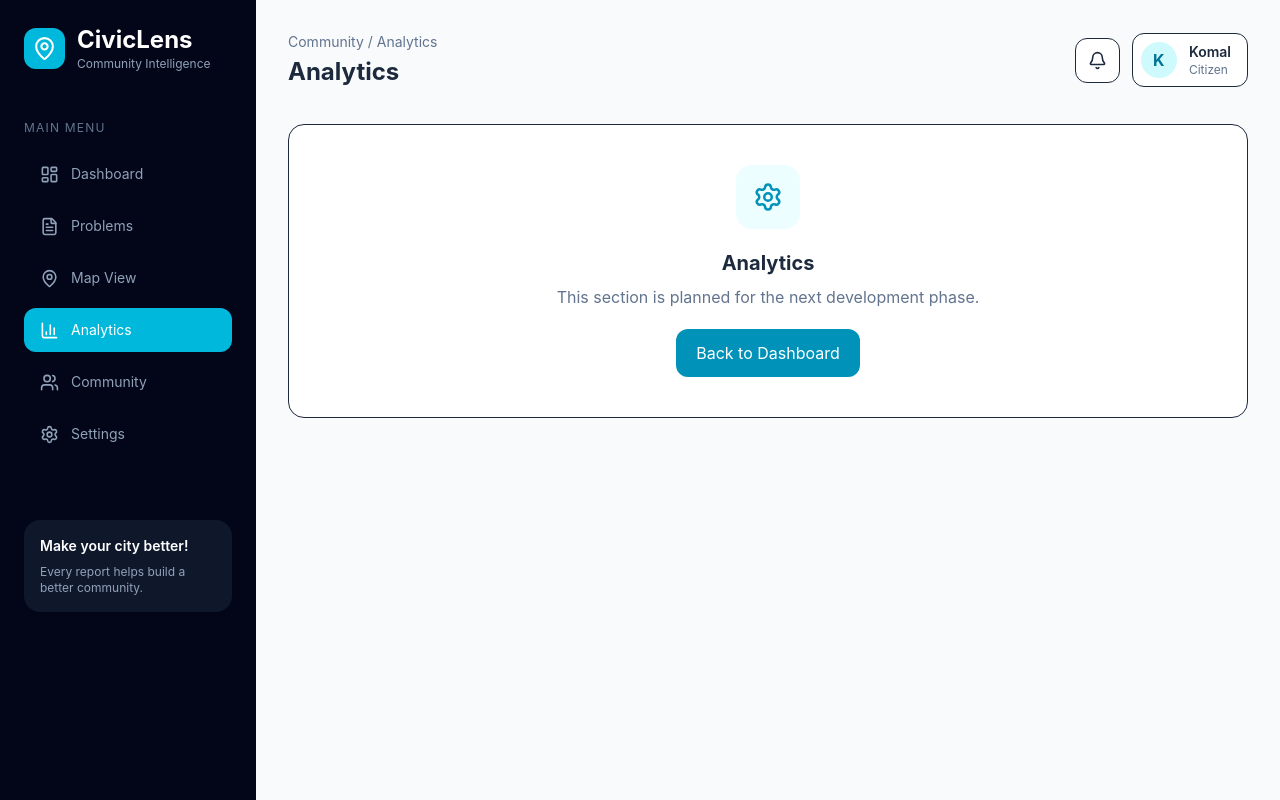
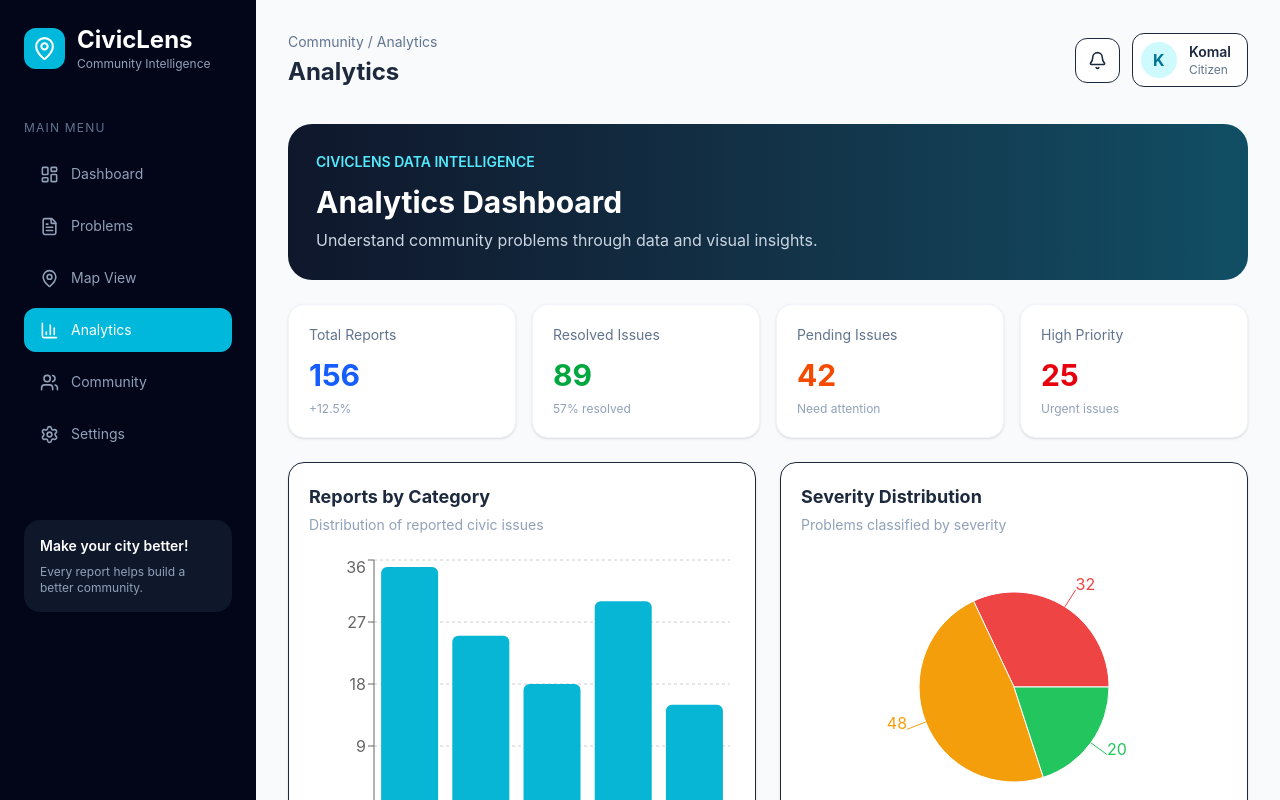
Before and after one commit to komalmakar513/CivicLens, a React app in the folder frontend/: page / in a window 1280 px wide. Both pictures are taken after a click on the button "Analytics". Shown: the top 800 px of the page. Built offline with nearby package versions, Linux system fonts and the light colour scheme; the HTML template or start-up script is replaced by a standard one.

Commit message:
Integrate analytics dashboard with interactive charts

```diff
--- /dev/null
+++ b/frontend/src/Analytics.jsx
@@ -0,0 +1,182 @@
+
+import {
+    BarChart, Bar, XAxis, YAxis, CartesianGrid, Tooltip,
+    ResponsiveContainer, PieChart, Pie, Cell,
+    LineChart, Line, Legend
+} from 'recharts'
+
+const categoryData = [
+    { name: 'Road Damage', reports: 35 },
+    { name: 'Garbage', reports: 25 },
+    { name: 'Streetlight', reports: 18 },
+    { name: 'Waterlogging', reports: 30 },
+    { name: 'Footpath', reports: 15 },
+]
+
+const severityData = [
+    { name: 'High', value: 32, color: '#ef4444' },
+    { name: 'Medium', value: 48, color: '#f59e0b' },
+    { name: 'Low', value: 20, color: '#22c55e' },
+]
+
+const monthlyData = [
+    { month: 'Jan', reports: 18, resolved: 12 },
+    { month: 'Feb', reports: 25, resolved: 18 },
+    { month: 'Mar', reports: 30, resolved: 21 },
+    { month: 'Apr', reports: 22, resolved: 17 },
+    { month: 'May', reports: 38, resolved: 28 },
+    { month: 'Jun', reports: 45, resolved: 35 },
+]
+
+function Analytics() {
+    return (
+        <div className="space-y-6">
+
+            <section className="bg-gradient-to-r from-slate-900 to-cyan-900 text-white rounded-3xl p-7">
+                <p className="text-cyan-300 text-sm font-semibold">
+                    CIVICLENS DATA INTELLIGENCE
+                </p>
+                <h2 className="text-3xl font-bold mt-3">
+                    Analytics Dashboard
+                </h2>
+                <p className="text-slate-300 mt-2">
+                    Understand community problems through data and visual insights.
+                </p>
+            </section>
+
+            <section className="grid grid-cols-1 sm:grid-cols-2 xl:grid-cols-4 gap-4">
+
+                {[
+                    { title: 'Total Reports', value: '156', change: '+12.5%', color: 'text-blue-600' },
+                    { title: 'Resolved Issues', value: '89', change: '57% resolved', color: 'text-green-600' },
+                    { title: 'Pending Issues', value: '42', change: 'Need attention', color: 'text-orange-600' },
+                    { title: 'High Priority', value: '25', change: 'Urgent issues', color: 'text-red-600' },
+                ].map(item => (
+                    <div key={item.title} className="bg-white rounded-2xl border border-slate-100 p-5 shadow-sm">
+                        <p className="text-sm text-slate-500">{item.title}</p>
+                        <h3 className={`text-3xl font-bold mt-3 ${item.color}`}>
+                            {item.value}
+                        </h3>
+                        <p className="text-xs text-slate-400 mt-2">{item.change}</p>
+                    </div>
+                ))}
+
+            </section>
+
+            <section className="grid grid-cols-1 xl:grid-cols-2 gap-6">
+
+                <div className="bg-white rounded-2xl border p-5 shadow-sm">
+                    <h3 className="font-bold text-lg">Reports by Category</h3>
+                    <p className="text-sm text-slate-400 mt-1 mb-5">
+                        Distribution of reported civic issues
+                    </p>
+
+                    <div className="h-72">
+                        <ResponsiveContainer width="100%" height="100%">
+                            <BarChart data={categoryData}>
+                                <CartesianGrid strokeDasharray="3 3" vertical={false} />
+                                <XAxis dataKey="name" tick={{ fontSize: 10 }} />
+                                <YAxis />
+                                <Tooltip />
+                                <Bar dataKey="reports" fill="#06b6d4" radius={[6, 6, 0, 0]} />
+                            </BarChart>
+                        </ResponsiveContainer>
+                    </div>
+                </div>
+
+                <div className="bg-white rounded-2xl border p-5 shadow-sm">
+                    <h3 className="font-bold text-lg">Severity Distribution</h3>
+                    <p className="text-sm text-slate-400 mt-1 mb-5">
+                        Problems classified by severity
+                    </p>
+
+                    <div className="h-72">
+                        <ResponsiveContainer width="100%" height="100%">
+                            <PieChart>
+                                <Pie
+                                    data={severityData}
+                                    dataKey="value"
+                                    nameKey="name"
+                                    cx="50%"
+                                    cy="50%"
+                                    outerRadius={95}
+                                    label
+                                >
+                                    {severityData.map(entry => (
+                                        <Cell key={entry.name} fill={entry.color} />
+                                    ))}
+                                </Pie>
+                                <Tooltip />
+                                <Legend />
+                            </PieChart>
+                        </ResponsiveContainer>
+                    </div>
+                </div>
+
+            </section>
+
+            <section className="bg-white rounded-2xl border p-5 shadow-sm">
+                <h3 className="font-bold text-lg">Monthly Reports Overview</h3>
+                <p className="text-sm text-slate-400 mt-1 mb-5">
+                    Reports received and issues resolved each month
+                </p>
+
+                <div className="h-80">
+                    <ResponsiveContainer width="100%" height="100%">
+                        <LineChart data={monthlyData}>
+                            <CartesianGrid strokeDasharray="3 3" />
+                            <XAxis dataKey="month" />
+                            <YAxis />
+                            <Tooltip />
+                            <Legend />
+                            <Line
+                                type="monotone"
+                                dataKey="reports"
+                                stroke="#0891b2"
+                                strokeWidth={3}
+                            />
+                            <Line
+                                type="monotone"
+                                dataKey="resolved"
+                                stroke="#16a34a"
+                                strokeWidth={3}
+                            />
+                        </LineChart>
+                    </ResponsiveContainer>
+                </div>
+            </section>
+
+            <section className="bg-white rounded-2xl border p-5 shadow-sm">
+                <h3 className="font-bold text-lg mb-5">Community Performance</h3>
+
+                <div className="space-y-5">
+                    {[
+                        { name: 'Issues Resolved', value: 57, color: 'bg-green-500' },
+                        { name: 'Issues Under Review', value: 27, color: 'bg-orange-500' },
+                        { name: 'New Reports', value: 16, color: 'bg-blue-500' },
+                    ].map(item => (
+                        <div key={item.name}>
+                            <div className="flex justify-between text-sm mb-2">
+                                <span className="font-medium">{item.name}</span>
+                                <span className="text-slate-500">{item.value}%</span>
+                            </div>
+                            <div className="h-3 bg-slate-100 rounded-full overflow-hidden">
+                                <div
+                                    className={`h-full ${item.color} rounded-full`}
+                                    style={{ width: `${item.value}%` }}
+                                />
+                            </div>
+                        </div>
+                    ))}
+                </div>
+            </section>
+
+            <p className="text-center text-xs text-slate-400">
+                © 2026 CivicLens | Community Analytics
+            </p>
+
+        </div>
+    )
+}
+
+export default Analytics
--- a/frontend/src/App.jsx
+++ b/frontend/src/App.jsx
@@ -8,6 +8,7 @@ import {
 
 import ReportProblem from './ReportProblem'
 import MapView from './MapView'
+import Analytics from './Analytics'
 
 const problems = [
   { id: 1, title: 'Large pothole on main road', category: 'Road Damage', location: 'Sector 15, Chandigarh', severity: 'High', status: 'In Progress' },
@@ -72,6 +73,7 @@ function App() {
             <th className="py-4">ACTION</th>
           </tr>
         </thead>
+
         <tbody>
           {data.map(p => (
             <tr key={p.id} className="border-b border-slate-100 hover:bg-slate-50">
@@ -79,17 +81,21 @@ function App() {
                 <p className="font-semibold text-sm">{p.title}</p>
                 <p className="text-xs text-slate-400">{p.category}</p>
               </td>
+
               <td className="py-4 text-sm text-slate-500">{p.location}</td>
+
               <td className="py-4">
                 <span className={`px-3 py-1 rounded-full text-xs ${severityColors[p.severity]}`}>
                   {p.severity}
                 </span>
               </td>
+
               <td className="py-4">
                 <span className={`px-3 py-1 rounded-full text-xs ${statusColors[p.status]}`}>
                   {p.status}
                 </span>
               </td>
+
               <td className="py-4">
                 <button
                   onClick={() => setSelectedProblem(p)}
@@ -100,6 +106,7 @@ function App() {
               </td>
             </tr>
           ))}
+
           {data.length === 0 && (
             <tr>
               <td colSpan="5" className="text-center py-10 text-slate-400">
@@ -121,6 +128,7 @@ function App() {
             <div className="bg-cyan-500 p-2 rounded-xl">
               <MapPin size={25} />
             </div>
+
             <div>
               <h1 className="text-2xl font-bold">CivicLens</h1>
               <p className="text-xs text-slate-400">Community Intelligence</p>
@@ -134,6 +142,7 @@ function App() {
           <nav className="space-y-2">
             {navigation.map(item => {
               const Icon = item.icon
+
               return (
                 <button
                   key={item.name}
@@ -162,13 +171,18 @@ function App() {
 
           <header className="flex flex-wrap items-center justify-between gap-4 mb-9">
             <div className="flex items-center gap-3">
-              <button className="md:hidden" onClick={() => setMenuOpen(!menuOpen)}>
+              <button
+                className="md:hidden"
+                onClick={() => setMenuOpen(!menuOpen)}
+              >
                 <Menu />
               </button>
+
               <div>
                 <p className="text-sm text-slate-500">
                   Community / {showReport ? 'Report Problem' : active}
                 </p>
+
                 <h2 className="text-2xl font-bold mt-1">
                   {showReport ? 'Report a Problem' : active}
                 </h2>
@@ -179,10 +193,12 @@ function App() {
               <button className="p-3 bg-white rounded-xl border">
                 <Bell size={19} />
               </button>
+
               <div className="flex items-center gap-3 bg-white p-2 pr-4 rounded-xl border">
                 <div className="w-9 h-9 rounded-full bg-cyan-100 text-cyan-700 flex items-center justify-center font-bold">
                   K
                 </div>
+
                 <div>
                   <p className="text-sm font-semibold">Komal</p>
                   <p className="text-xs text-slate-500">Citizen</p>
@@ -192,20 +208,33 @@ function App() {
           </header>
 
           {showReport ? (
+
             <ReportProblem onBack={() => setShowReport(false)} />
+
           ) : active === 'Map View' ? (
 
             <MapView />
+
+          ) : active === 'Analytics' ? (
+
+            <Analytics />
 
           ) : active === 'Problems' ? (
 
             <div className="space-y-6">
               <section className="bg-gradient-to-r from-slate-900 to-cyan-900 text-white rounded-3xl p-7">
-                <p className="text-cyan-300 text-sm font-semibold">COMMUNITY ISSUES</p>
-                <h2 className="text-3xl font-bold mt-3">Reported Problems</h2>
+                <p className="text-cyan-300 text-sm font-semibold">
+                  COMMUNITY ISSUES
+                </p>
+
+                <h2 className="text-3xl font-bold mt-3">
+                  Reported Problems
+                </h2>
+
                 <p className="text-slate-300 mt-2">
                   Explore and track infrastructure problems in your community.
                 </p>
+
                 <button
                   onClick={() => setShowReport(true)}
                   className="mt-5 bg-cyan-400 text-slate-950 font-semibold px-5 py-3 rounded-xl flex items-center gap-2"
@@ -217,6 +246,7 @@ function App() {
               <section className="bg-white rounded-2xl p-5 border">
                 <div className="flex items-center gap-2 border rounded-xl px-3 py-3 mb-5 max-w-md">
                   <Search size={18} className="text-slate-400" />
+
                   <input
                     value={search}
                     onChange={e => setSearch(e.target.value)}
@@ -224,9 +254,11 @@ function App() {
                     className="outline-none w-full text-sm"
                   />
                 </div>
+
                 <p className="text-sm text-slate-500 mb-4">
                   Showing {filteredProblems.length} of {problems.length} problems
                 </p>
+
                 <ProblemTable data={filteredProblems} />
               </section>
             </div>
@@ -235,11 +267,18 @@ function App() {
 
             <>
               <section className="bg-gradient-to-r from-slate-900 to-cyan-900 text-white rounded-3xl p-7 md:p-9 mb-8">
-                <p className="text-cyan-300 text-sm font-medium">CIVICLENS COMMUNITY PORTAL</p>
-                <h2 className="text-3xl font-bold mt-3">Your City, Your Voice.</h2>
+                <p className="text-cyan-300 text-sm font-medium">
+                  CIVICLENS COMMUNITY PORTAL
+                </p>
+
+                <h2 className="text-3xl font-bold mt-3">
+                  Your City, Your Voice.
+                </h2>
+
                 <p className="text-slate-300 mt-3 max-w-xl">
                   Report local problems, support your community and help make public spaces better for everyone.
                 </p>
+
                 <button
                   onClick={() => setShowReport(true)}
                   className="mt-6 bg-cyan-400 hover:bg-cyan-300 text-slate-950 font-semibold px-5 py-3 rounded-xl flex items-center gap-2"
@@ -256,15 +295,20 @@ function App() {
                   { title: 'Under Review', value: '25', icon: Clock, color: 'text-purple-600', bg: 'bg-purple-50' },
                 ].map(stat => {
                   const Icon = stat.icon
+
                   return (
                     <div key={stat.title} className="bg-white rounded-2xl p-5 border shadow-sm">
                       <div className="flex justify-between items-center">
                         <p className="text-sm text-slate-500">{stat.title}</p>
+
                         <div className={`${stat.bg} ${stat.color} p-3 rounded-xl`}>
                           <Icon size={20} />
                         </div>
                       </div>
-                      <h3 className="text-3xl font-bold mt-4">{stat.value}</h3>
+
+                      <h3 className="text-3xl font-bold mt-4">
+                        {stat.value}
+                      </h3>
                     </div>
                   )
                 })}
@@ -273,9 +317,15 @@ function App() {
               <section className="bg-white rounded-2xl border shadow-sm p-5">
                 <div className="flex flex-wrap justify-between items-center gap-4 mb-6">
                   <div>
-                    <h3 className="text-lg font-bold">Recent Community Problems</h3>
-                    <p className="text-sm text-slate-500 mt-1">Latest reported infrastructure issues</p>
+                    <h3 className="text-lg font-bold">
+                      Recent Community Problems
+                    </h3>
+
+                    <p className="text-sm text-slate-500 mt-1">
+                      Latest reported infrastructure issues
+                    </p>
                   </div>
+
                   <button
                     onClick={() => openPage('Problems')}
                     className="text-cyan-700 font-semibold text-sm"
@@ -283,6 +333,7 @@ function App() {
                     View All
                   </button>
                 </div>
+
                 <ProblemTable data={problems.slice(0, 3)} />
               </section>
 
@@ -292,14 +343,18 @@ function App() {
             </>
 
           ) : (
+
             <section className="bg-white rounded-2xl border p-10 text-center">
               <div className="bg-cyan-50 text-cyan-600 w-16 h-16 rounded-2xl flex items-center justify-center mx-auto">
                 <Settings size={30} />
               </div>
+
               <h3 className="text-xl font-bold mt-5">{active}</h3>
+
               <p className="text-slate-500 mt-2">
                 This section is planned for the next development phase.
               </p>
+
               <button
                 onClick={() => openPage('Dashboard')}
                 className="mt-5 bg-cyan-600 text-white px-5 py-3 rounded-xl"
@@ -314,13 +369,32 @@ function App() {
               <div className="bg-white rounded-2xl p-6 w-full max-w-lg">
                 <div className="flex justify-between items-center mb-5">
                   <h3 className="text-xl font-bold">Problem Details</h3>
-                  <button onClick={() => setSelectedProblem(null)}>✕</button>
+
+                  <button onClick={() => setSelectedProblem(null)}>
+                    ✕
+                  </button>
                 </div>
-                <h4 className="font-semibold">{selectedProblem.title}</h4>
-                <p className="text-sm text-slate-500 mt-2">{selectedProblem.location}</p>
-                <p className="text-sm mt-3">Category: {selectedProblem.category}</p>
-                <p className="text-sm mt-2">Severity: {selectedProblem.severity}</p>
-                <p className="text-sm mt-2">Status: {selectedProblem.status}</p>
+
+                <h4 className="font-semibold">
+                  {selectedProblem.title}
+                </h4>
+
+                <p className="text-sm text-slate-500 mt-2">
+                  {selectedProblem.location}
+                </p>
+
+                <p className="text-sm mt-3">
+                  Category: {selectedProblem.category}
+                </p>
+
+                <p className="text-sm mt-2">
+                  Severity: {selectedProblem.severity}
+                </p>
+
+                <p className="text-sm mt-2">
+                  Status: {selectedProblem.status}
+                </p>
+
                 <button
                   onClick={() => setSelectedProblem(null)}
                   className="mt-6 w-full bg-cyan-600 text-white py-3 rounded-xl"
```
